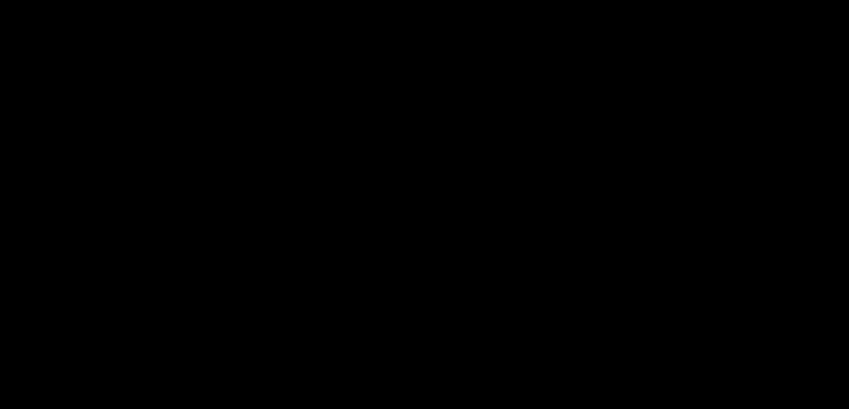
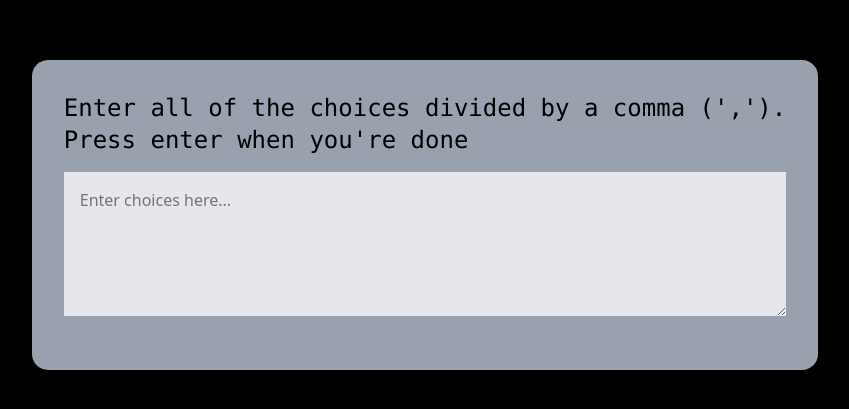
Before and after one commit to SunACong/50-vue-projects, a Vue app: page /RandomChoicePicker in a window 1280 px wide. Before the commit this address had no page. Shown: the part 185-594 px from the top of the page, without its empty margins (215-1064 px from the left). Built offline with nearby package versions, Linux system fonts and the light colour scheme.

Commit message:
feat: 添加随机选择器项目功能
- 在路由配置中添加 RandomChoicePicker 路由
- 在项目列表常量中添加 RandomChoicePicker 项目信息
- 更新 README.md 中项目状态为已完成
- 新增 RandomChoicePicker.vue 组件实现随机选择功能

```diff
--- a/src/constants/index.js
+++ b/src/constants/index.js
@@ -77,4 +77,10 @@ export const projectList = [
         image: 'https://50projects50days.com/img/projects-img/12-faq-collapse.png',
         link: 'FAQCollapse',
     },
+    {
+        id: 13,
+        title: 'Random Choice Picker',
+        image: 'https://50projects50days.com/img/projects-img/13-random-choice-picker.png',
+        link: 'RandomChoicePicker',
+    },
 ]
--- /dev/null
+++ b/src/projects/RandomChoicePicker.vue
@@ -0,0 +1,43 @@
+<template>
+    <div class="flex h-screen items-center justify-center">
+        <div class="rounded-2xl bg-gray-400 p-8">
+            <h3 class="font-mono text-2xl">
+                Enter all of the choices divided by a comma (',').
+                <br />
+                Press enter when you're done
+            </h3>
+            <textarea
+                class="my-4 h-36 w-full bg-gray-200 p-4"
+                placeholder="Enter choices here..."
+                v-model="textareaText"></textarea>
+
+            <div class="flex gap-2" v-if="tagList[0] !== ''">
+                <div class="h-8 rounded-2xl bg-amber-200 p-1" v-for="item in tagList" :key="item">
+                    {{ item }}
+                </div>
+            </div>
+        </div>
+    </div>
+</template>
+
+<script setup>
+    import { ref, watchEffect } from 'vue'
+
+    const textareaText = ref('')
+
+    const tagList = ref([])
+
+    const splitTag = () => {
+        tagList.value = []
+        const tagItems = textareaText.value.split(',')
+        tagItems.forEach((item) => {
+            tagList.value.push(item)
+        })
+        console.log(tagList.value)
+    }
+
+    watchEffect(() => {
+        console.log(textareaText.value)
+        splitTag()
+    })
+</script>
--- a/src/router/index.js
+++ b/src/router/index.js
@@ -73,6 +73,11 @@ const routes = [
         name: 'FAQCollapse',
         component: () => import('@/projects/FAQCollapse.vue'),
     },
+    {
+        path: '/RandomChoicePicker',
+        name: 'RandomChoicePicker',
+        component: () => import('@/projects/RandomChoicePicker.vue'),
+    },
 ]
 
 const router = createRouter({
```
Also changed, not shown: 1 other file (tests, documents, lock files or other folders).
